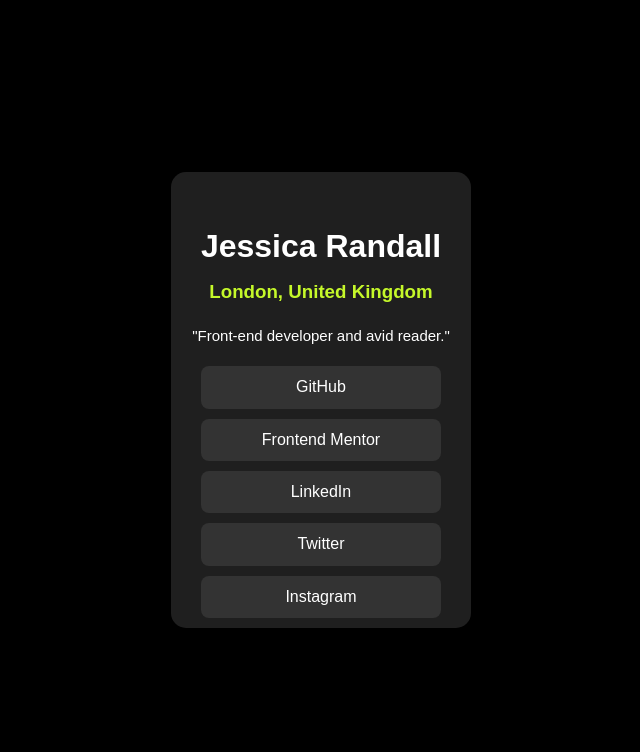
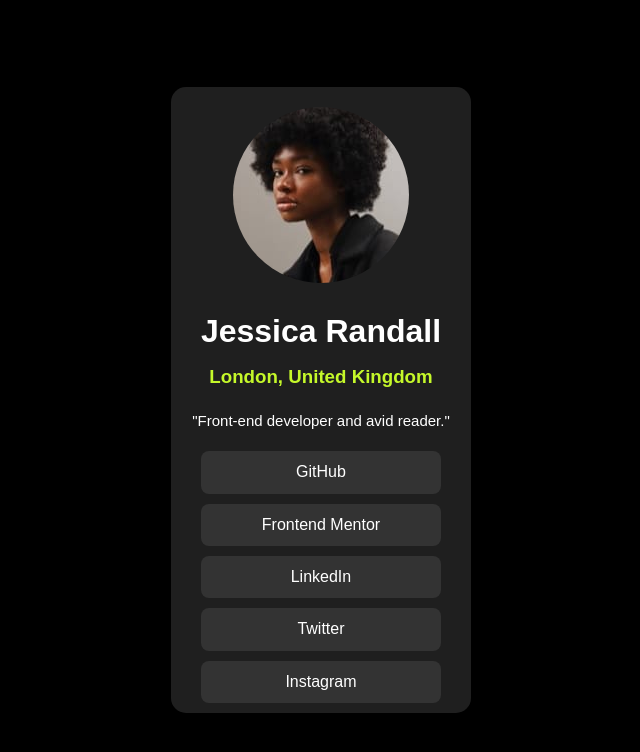
Before and after one commit to balajikarthik2004/social-links-profile, a plain HTML site: page index.html in a window 1280 px wide. Shown: the whole page, without its empty margins (319-959 px from the left). Drawn offline with Linux system fonts and the light colour scheme; the site is published under a folder, as on GitHub Pages, so addresses that start at the root find nothing.

Commit message:
Update index.html

```diff
--- a/index.html
+++ b/index.html
@@ -9,7 +9,7 @@
 <body>
     <div class="container">
         <header>
-            <img src="/assets/images/avatar-jessica.jpeg" alt="" srcset="">
+            <img src="assets/images/avatar-jessica.jpeg" alt="" srcset="">
             <div class="text-main">
                 <h1>Jessica Randall</h1>
                 <h3>London, United Kingdom
```
